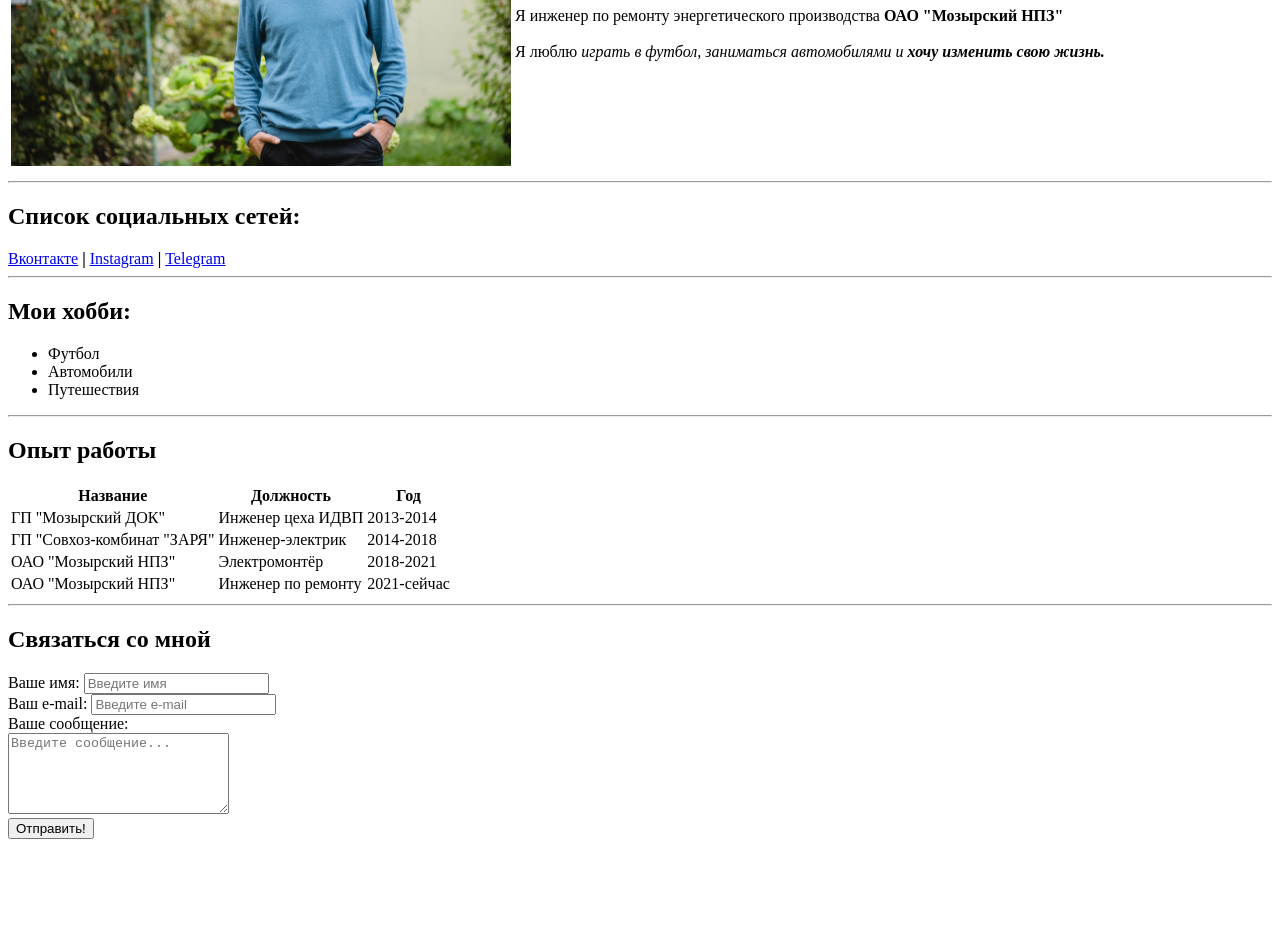
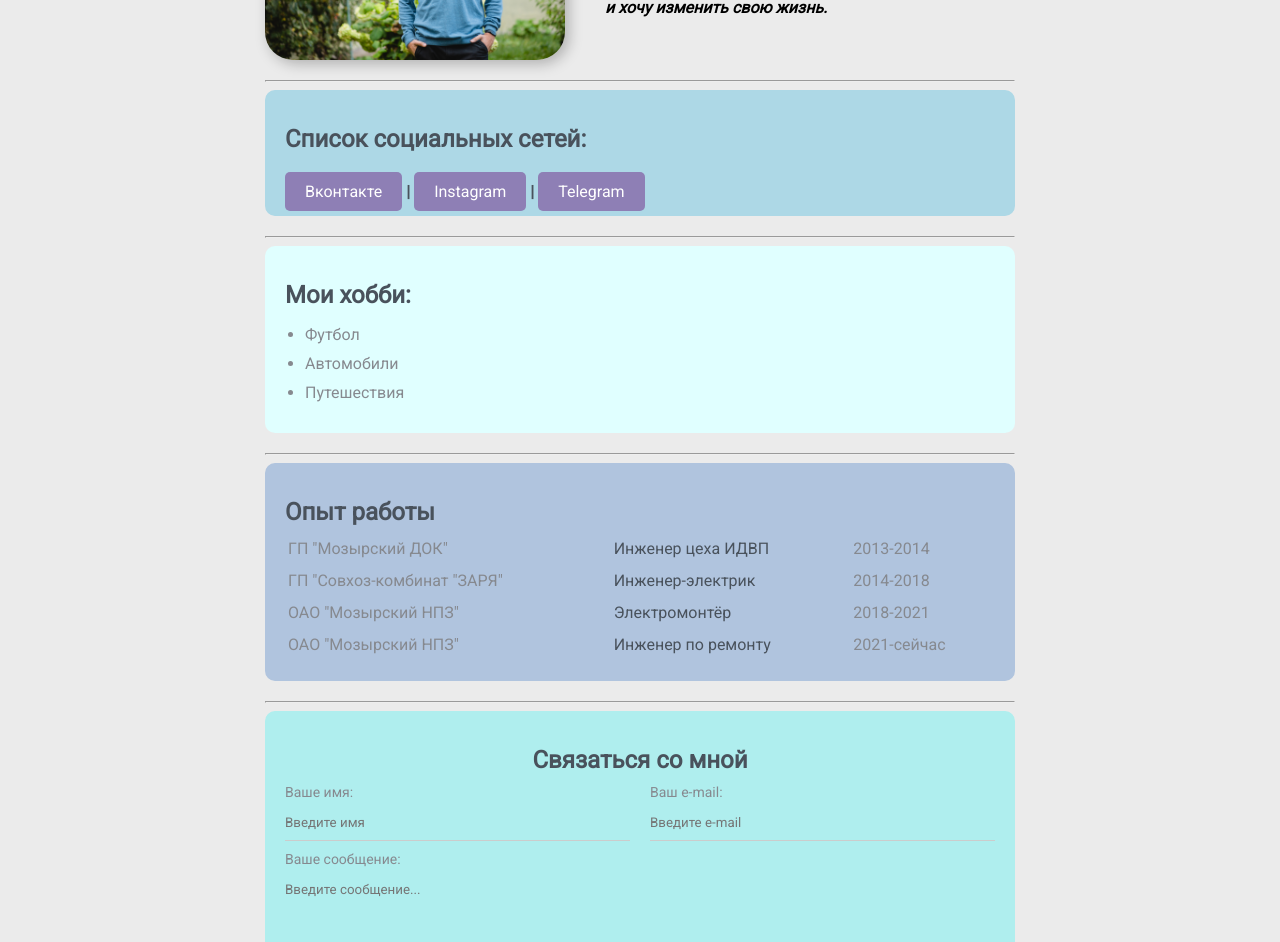
Before and after one commit to KonstantinSitnik/resume, a plain HTML site: page index.html in a window 1280 px wide. Shown: the part 178-1120 px from the top of the page. Before the commit the page ends 1025 px from the top, so only its background shows below. Drawn offline with Linux system fonts and the light colour scheme.

Commit message:
Add styles

```diff
--- a/index.html
+++ b/index.html
@@ -7,46 +7,53 @@
     <meta name="keywords" content="konstantin, resume">
     <meta name="description" content="Это сайт-резюме Константина Ситника">
     <title>Konstantin resume</title>
+    <link rel="stylesheet" href="styles.css">
 </head>
+
 <body>
-    <table>
-        <tr>
-            <td>
-                <img src="mine photo.jpg" width="500" alt="Здесь должно быть фото Константина">
-            </td>
-            <td>
+    <div class="container">
+    <div class="info">
+        <img src="mine photo.jpg" alt="Здесь должно быть фото Константина" class="avatar">
+
+        <div class="info-text">
             <h1>Ситник Константин</h1>
-                <p>Я инженер по ремонту энергетического производства <strong>ОАО "Мозырский НПЗ"</strong> <br><br>
-                    Я люблю <em>играть в футбол, заниматься автомобилями и <strong>хочу изменить свою жизнь.</strong></em></p>
-            </td>
-        </tr>
-    </table>
-
+            <p>Я инженер по ремонту энергетического производства <strong>ОАО "Мозырский НПЗ"</strong></p>
+            <P>Я люблю <em>играть в футбол, заниматься автомобилями и <strong>хочу изменить свою жизнь.</strong></em></p>
+        </div>
+    </div>
 
 <hr>
 
+    <div class="card bd-blue">
+        <h2>Список социальных сетей:</h2> <br>
+        <a href="https://vk.com/id6636630" target="_blank" class="btn">Вконтакте</a> <strong>| </strong>
+        <a href="https://instagram.com/kostikii" target="_blank" class="btn">Instagram</a> <strong>| </strong>
+        <a href="https://t.me/kintis_kit" target="_blank" class="btn">Telegram</a>
+    </div>
 
-    <h2>Список социальных сетей:</h2>
-    <a href="https://vk.com/id6636630" target="_blank">Вконтакте</a> <strong>| </strong>
-    <a href="https://instagram.com/kostikii" target="_blank">Instagram</a> <strong>| </strong>
-    <a href="https://t.me/kintis_kit" target="_blank">Telegram</a>
 <hr>
+
+    <div class="card bd-cyan">
         <h2>Мои хобби:</h2>
-    <ul>
+        <ul class="list">
             <li>Футбол</li>
             <li>Автомобили</li>
             <li>Путешествия</li>
         </ul>
+    </div>
+
 <hr>
+
+    <div class="card bd-steelblue">
         <h2>Опыт работы</h2>
-    <table>
-        <thead>
+        <table class="table">
+            <!-- <thead>
                 <tr>
                     <th>Название</th>
                     <th>Должность</th>
                     <th>Год</th>
                 </tr>
-        </thead>
+            </thead> -->
             <tbody>
                 <tr>
                     <td>ГП "Мозырский ДОК"</td>
@@ -70,22 +77,32 @@
                 </tr>
             </tbody>
         </table>
+    </div>
+
 <hr>
+
+    <div class="card bd-pale">
+
+        <form action="/" class="form">
             <h2>Связаться со мной</h2>
-    <form action="/">
-    <div>
+
+            <div class="form-row">
+                <div class="form-group">
                     <label for="name">Ваше имя:</label>
                     <input type="text" id="name" placeholder="Введите имя">
                 </div>
-    <div>
+                <div class="form-group">
                     <label for="email">Ваш e-mail:</label>
                     <input type="email" id="email" placeholder="Введите e-mail">
                 </div>
-    <div>
-        <label for="message">Ваше сообщение:</label> <br>
+            </div>
+            <div class="form-group">
+                <label for="message">Ваше сообщение:</label>
                 <textarea id="message" cols="25" rows="5" placeholder="Введите сообщение..."></textarea>
             </div>
-    <button type="submit">Отправить!</button>
+                <button class='btn' type="submit">Отправить!</button>
         </form>
+    </div>
+    </div>
 </body>
 </html>
--- /dev/null
+++ b/styles.css
@@ -0,0 +1,174 @@
+@import url('https://fonts.googleapis.com/css2?family=Roboto&display=swap');
+
+
+body {
+    font-family: 'Roboto', sans-serif;
+    font-size: 16px;
+    font-weight: normal;
+    background-color: #ebebeb;
+    color: #49525c;
+
+
+}
+
+.container {
+    max-width: 750px;
+    margin: auto;
+    padding-top: 30px;
+}
+
+.avatar {
+    width: 300px;
+    border-radius: 28px;
+    box-shadow: 4px 4px 14px rgba(0, 0, 0, .25);
+}
+
+.info {
+    margin-bottom: 20px;
+    display: flex;
+}
+
+.info-text {
+    margin-left: 40px;
+}
+
+.card {
+    padding: 15px 20px;
+    border-radius: 10px;
+    margin-bottom: 20px;
+}
+
+.card h2 {
+    margin-bottom: 10px;
+}
+
+.info-text p {
+    font-style: italic;
+    font-weight: bold;
+    color: black;
+    margin: 0;
+
+}
+
+.info-text h4 {
+    margin-bottom: 10px;
+}
+
+@media (max-width: 650px) {
+    .info {
+        display: block;
+        text-align: center;
+    }
+}
+
+.bd-blue {
+    background: #ADD8E6;
+}
+
+.bd-cyan {
+    background: #E0FFFF;
+}
+
+.bd-steelblue {
+    background: #B0C4DE;
+}
+
+.bd-pale {
+    background: #AFEEEE;
+}
+
+.btn {
+    background: rgb(142, 127, 181);
+    padding: 10px 20px;
+    color: #fff;
+    border: none;
+    cursor: pointer;
+    border-radius: 5px;
+    font-family: inherit;
+}
+
+.btn:hover {
+    opacity: .8;
+}
+
+a {
+    color: #000;
+    text-decoration: none;
+}
+
+a:hover {
+    text-decoration: underline;
+}
+
+.list {
+    padding: 0 20px;
+}
+
+.list li {
+    color: #86898f;
+    margin-bottom: 10px;
+}
+
+.table {
+    width: 100%;
+
+}
+
+.table td {
+    padding-bottom: 10px;
+}
+
+.table td:nth-child(1),
+.table td:nth-child(3) {
+    color: #86898f;
+}
+
+.form h2 {
+    text-align: center;
+}
+
+.form-group label {
+    display: block;
+    font-size: 14px;
+    color: #86898f;
+}
+
+.form-row {
+    margin-bottom: 10px;
+    display: flex;
+}
+
+.form-row .form-group{
+    margin-right: 20px;
+    /* display: inline-block; */
+    /* width: calc(50%-20px); */
+    width: 50%;
+}
+
+.form-row .form-group:last-child {
+    margin-right: 0;
+}
+
+@media (max-width: 650px) {
+    .form-row {
+        display: block;
+    }
+
+    .form-row .form-group {
+        width: 100%;
+        margin-right: 0;
+    }
+}
+
+.form-group textarea,
+.form-group input {
+    width: 100%;
+    box-sizing: border-box;
+    border: none;
+    background: transparent;
+    border-bottom: 1px solid #ccc;
+    color: #000;
+    padding: 15px 0 10px;
+    outline: none;
+    font-family: inherit;
+}
```
Lines whose indentation alone changed are shown as unchanged.
